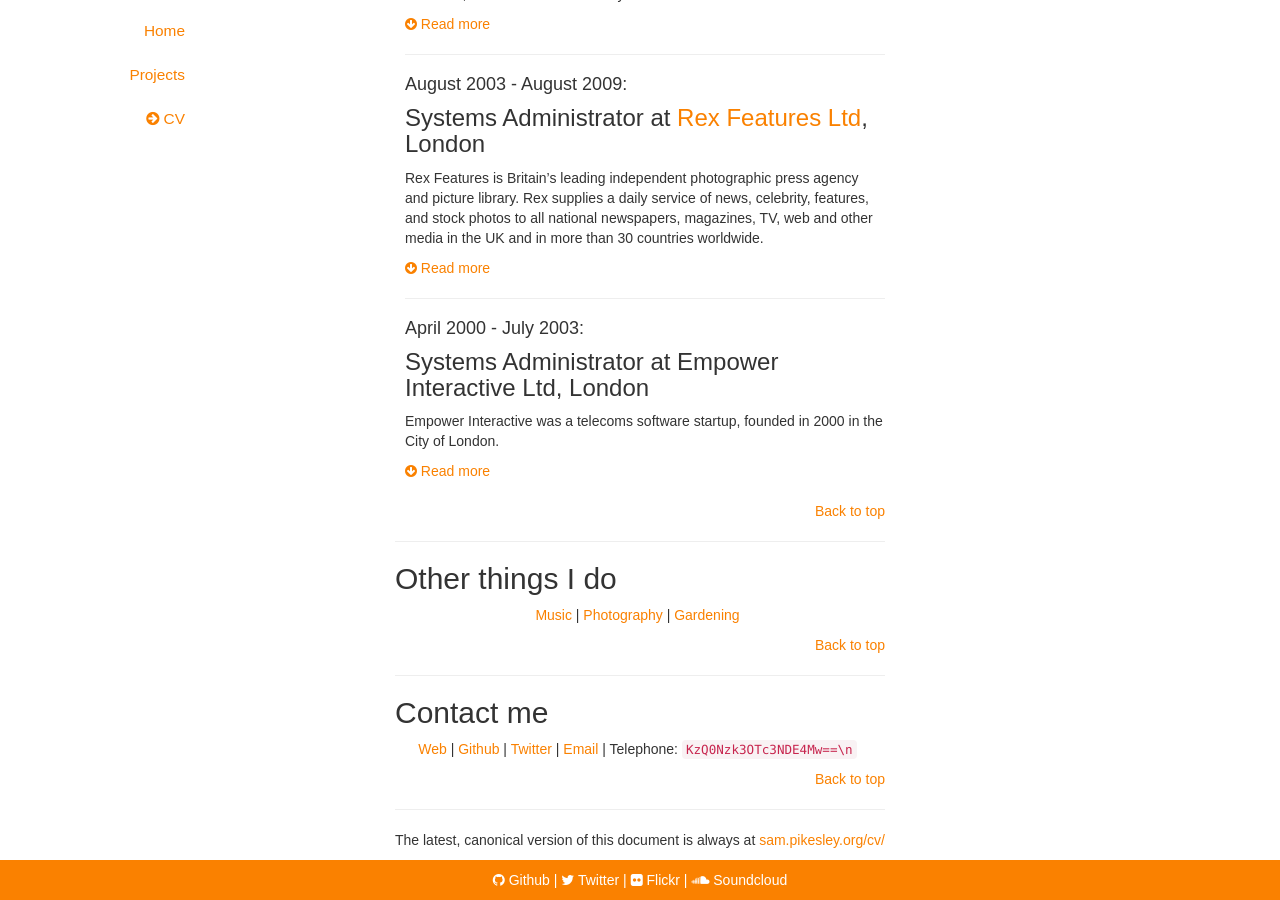
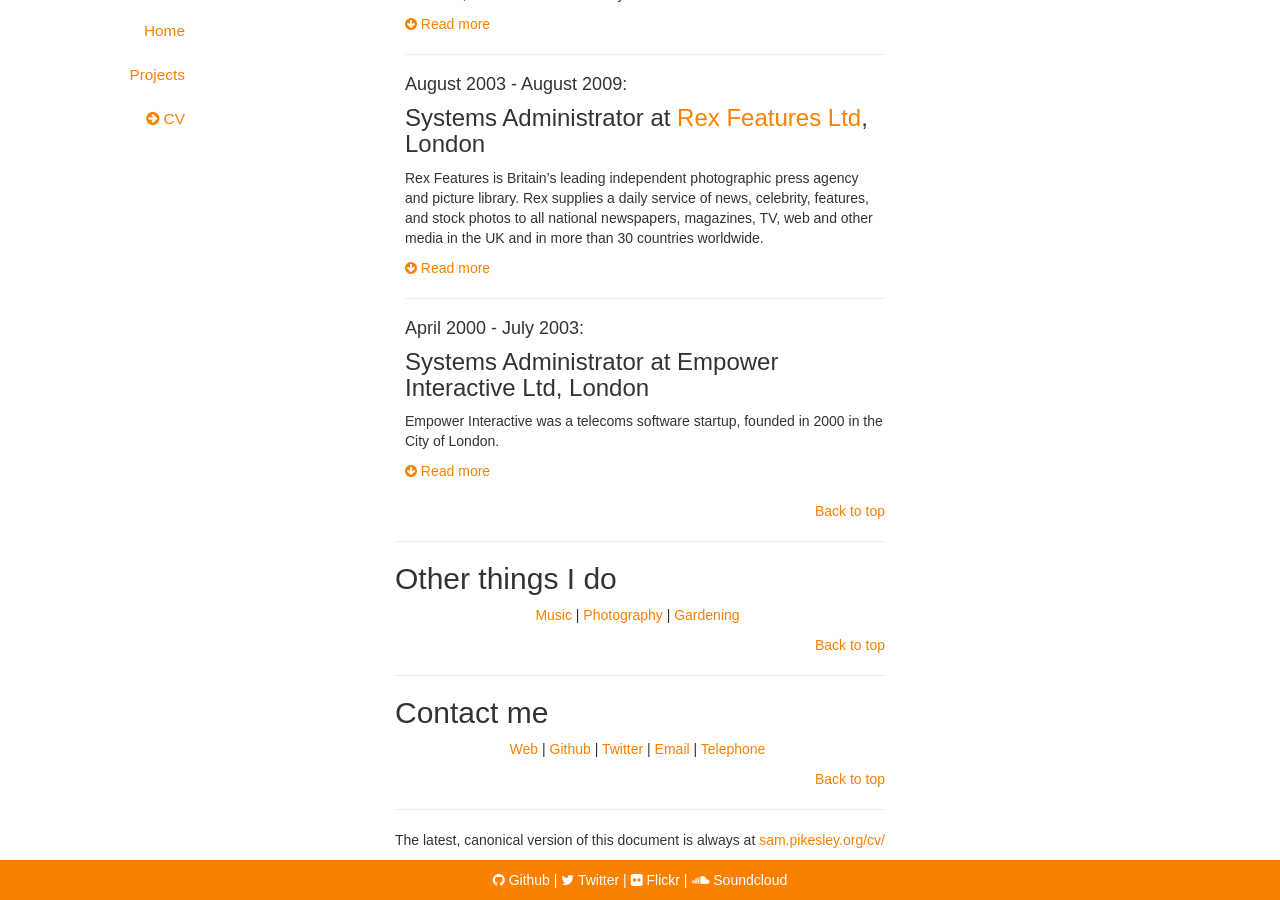
Before and after one commit to pikesley/pikesley.github.io, a Jekyll site: the page built from cv.html, in a window 1280 px wide and 900 px high, scrolled down 999 px. Built offline with Jekyll 4.4.1, drawn with Linux system fonts in a browser that asks for light colours; nearby versions of some CDN libraries; some web fonts are replaced; part of the change alters nothing that is shown.

Commit message:
Fold-out phone number

```diff
--- a/_includes/cv/contact.html
+++ b/_includes/cv/contact.html
@@ -4,6 +4,20 @@
     {% for contact in site.data.cv.contact %}
       <li><a href='{{ contact.link }}'>{{ contact.method }}</a></li>
     {% endfor %}
-    <li>Telephone: <code>KzQ0Nzk3OTc3NDE4Mw==\n</code></li>
+    <li>
+      <a class='collapsed'
+         data-toggle='collapse'
+         href='#base64-phone-number'
+         aria-expanded='false'
+         aria-controls='base64-phone-number'>
+      Telephone
+      </a>
+    </li>
   </ul>
+
+  <div class='collapse' id='base64-phone-number'>
+    <div class='well'>
+      <code>KzQ0Nzk3OTc3NDE4Mw==\n</code>
+    </div>
+  </div>
 </div>
```
